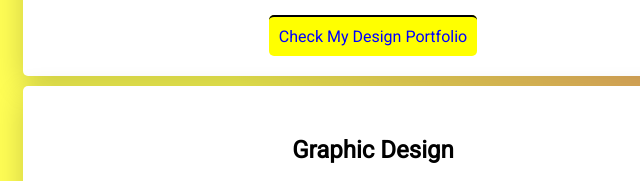
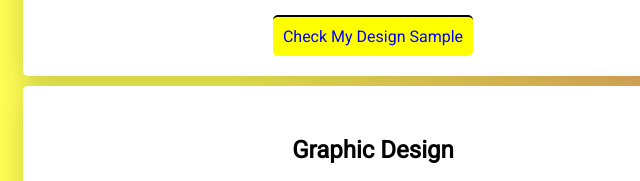
Before and after one commit to anilkumarkarli/my-profile, a plain HTML site: page index.html in a window 1280 px wide. Shown: the part 380-561 px from the top of the page, 267-907 px from the left. Drawn offline with Linux system fonts and the light colour scheme.

Commit message:
Update index.html

```diff
--- a/index.html
+++ b/index.html
@@ -21,7 +21,7 @@
             <p>I am professional <span>Graphic Designer,</span> <span>Web Developer</span>  and <span>UI/UX Designer</span>.
                 I love to do Graphic Design, Web Development and UI/UX Design.
             </p>
-            <a class="btn-yellow" target="_black" href="https://www.instagram.com/">Check My Design Portfolio</a>
+            <a class="btn-yellow" target="_black" href="https://drive.google.com/file/d/1inZPmYRbvXYJQiJ2JWGlk5-9XMHvEaIv/view?usp=sharing">Check My Design Sample</a>
         </div>
         <div class="card-white">
         <h2>Graphic Design</h2>
```
